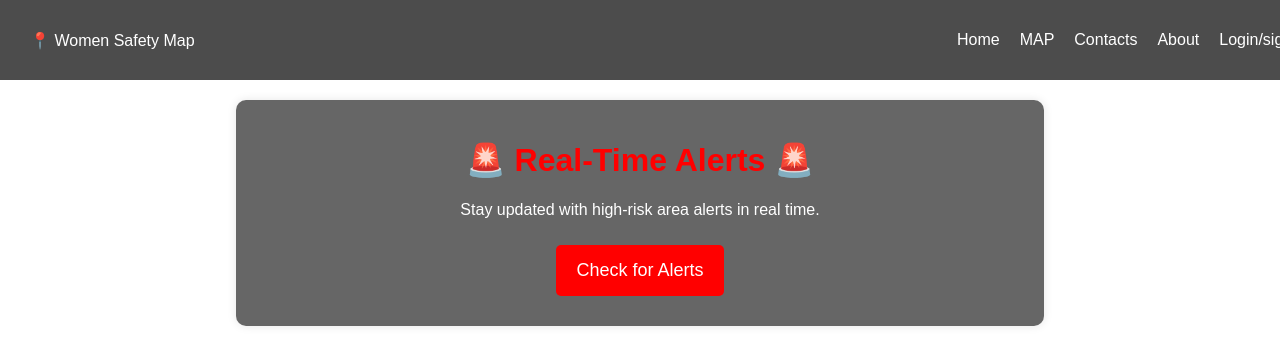
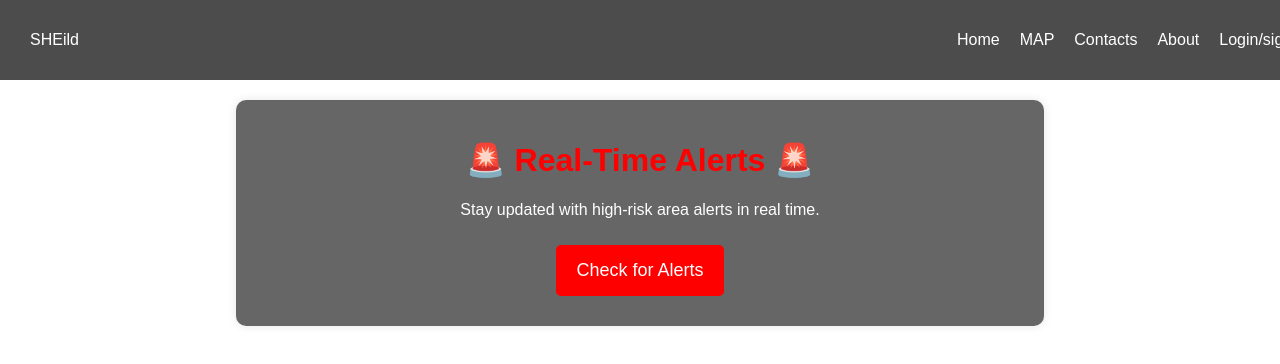
Before and after one commit to Rehan0016/SHEild, a plain HTML site: page alerts.html in a window 1280 px wide. Drawn offline with Linux system fonts and the light colour scheme.

Commit message:
Update alerts.html

```diff
--- a/alerts.html
+++ b/alerts.html
@@ -74,7 +74,7 @@
 </head>
 <body>
     <nav class="navbar">
-        <div class="logo">📍 Women Safety Map</div>
+        <div class="logo">SHEild</div>
         <ul class="nav-links">
             <li><a href="home.html">Home</a></li>
             <li><a href="livemap.html">MAP</a></li>
```
